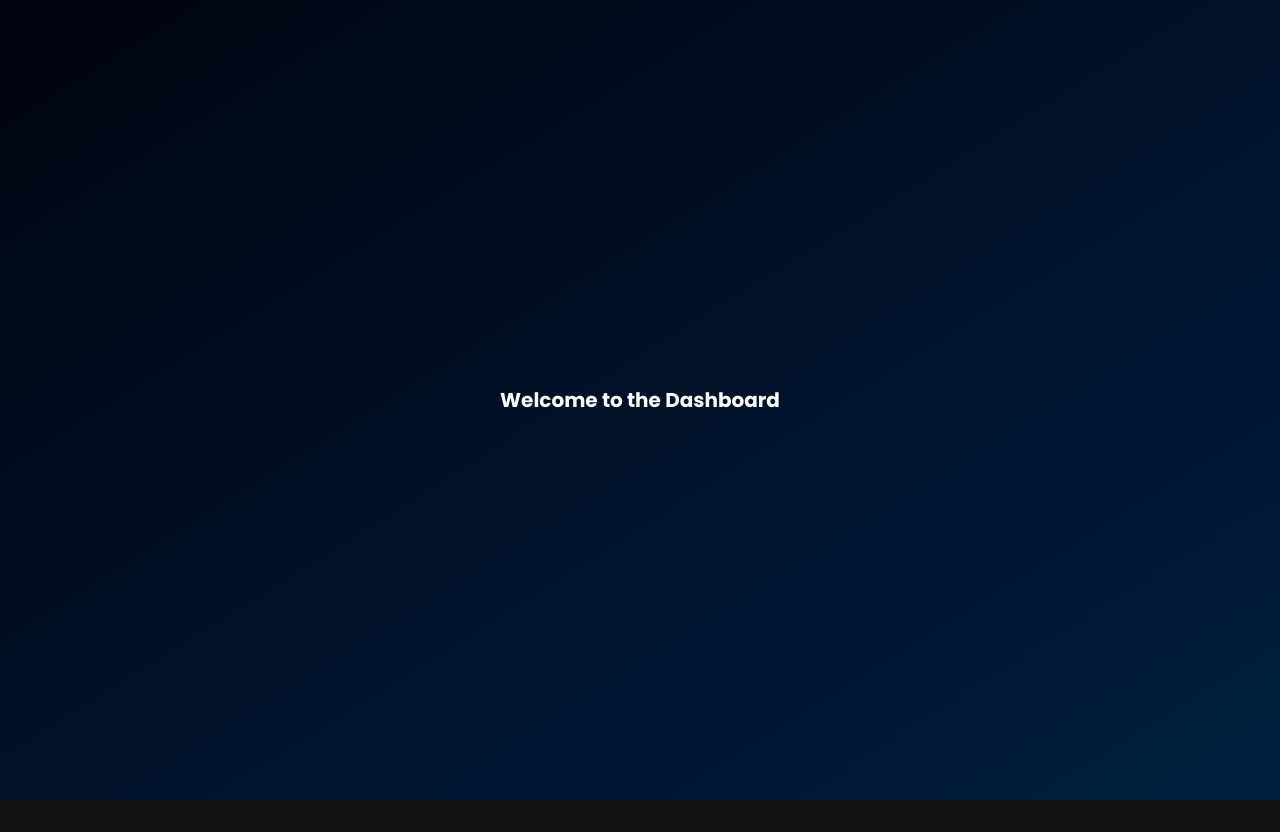
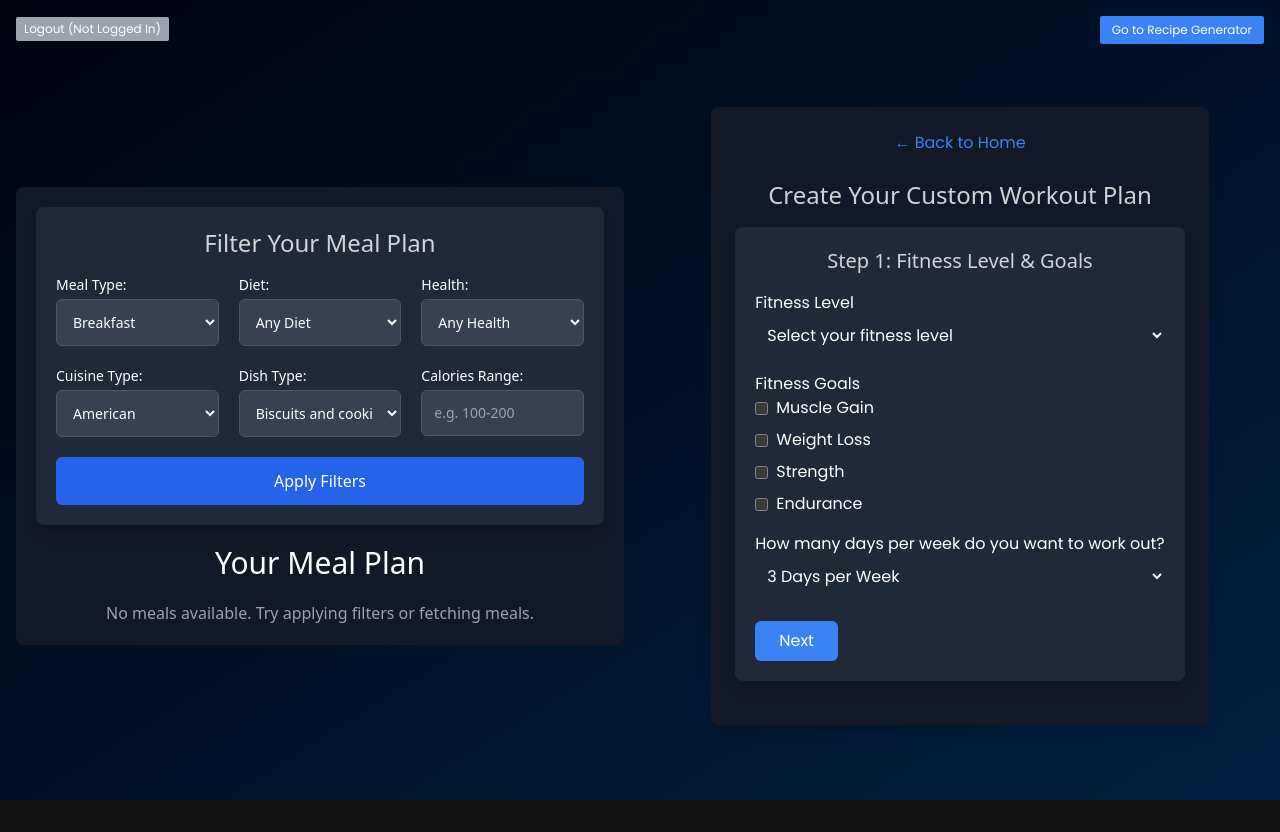
Before and after one commit to bengiloo/fitness-app, a React (Vite) app in the folder client/: page /dashboard in a window 1280 px wide. Before the commit the page ends 800 px from the top, so only its background shows below. Built offline with nearby package versions, Linux system fonts and the light colour scheme.

Commit message:
dashboard component added

```diff
--- a/client/src/Dashboard.jsx
+++ b/client/src/Dashboard.jsx
@@ -1,12 +1,66 @@
 import React from 'react';
-import axios from "axios";
+import { Link, useNavigate } from 'react-router-dom'; // Import Link and useNavigate for routing
+import MealPlanUI from './MealPlanUI';
+import GetStartedForm from './GetStartedForm';
 
 const Dashboard = () => {
+  const navigate = useNavigate();
+
+  // Check if user is logged in
+  const userEmail = localStorage.getItem('userEmail');
+  console.log('User email from localStorage:', userEmail); // Debug log
+
+  // Logout handler
+  const handleLogout = () => {
+    // Clear the user data from localStorage
+    localStorage.removeItem('userEmail');
+    // Redirect to login page
+    navigate('/login');
+  };
+
   return (
-    <div className="flex items-center justify-center h-screen">
-      <div className="w-72 h-72 flex flex-col items-center justify-center text-xl font-bold">
-        <p>Welcome to the Dashboard</p>
+    <div className="flex h-screen flex-col">
+      {/* Content above the button - Split into Left and Right */}
+      <div className="flex-1 flex">
+        {/* Left Half - MealPlanUI */}
+        <div className="flex-1 flex flex-col items-center justify-center p-4">
+          <MealPlanUI />
+        </div>
+        {/* Right Half - GetStartedForm */}
+        <div className="flex-1 flex flex-col items-center justify-center p-4">
+          <GetStartedForm />
+        </div>
       </div>
+
+      {/* Recipe Generator Button at Top Right (Even Smaller) */}
+      <div className="absolute top-4 right-4">
+        <Link to="/recipe-generator">
+          <button className="px-3 py-1.5 bg-blue-500 text-white text-xs rounded-sm shadow-sm hover:bg-blue-700 transition-all duration-300">
+            Go to Recipe Generator
+          </button>
+        </Link>
+      </div>
+
+      {/* Small Logout Button at Top Left (Even Smaller) */}
+      {userEmail ? (
+        <div className="absolute top-4 left-4">
+          <button
+            onClick={handleLogout}
+            className="px-2 py-1 bg-red-500 text-white text-xs rounded-sm hover:bg-red-700 transition-all duration-300"
+          >
+            Logout
+          </button>
+        </div>
+      ) : (
+        <div className="absolute top-4 left-4">
+          <button
+            disabled
+            className="px-2 py-1 bg-gray-400 text-white text-xs rounded-sm cursor-not-allowed"
+          >
+            Logout (Not Logged In)
+          </button>
+        </div>
+      )}
     </div>
   );
 };
--- a/client/src/GetStartedForm.jsx
+++ b/client/src/GetStartedForm.jsx
@@ -199,19 +199,19 @@ const GetStartedForm = () => {
   };
 
   return (
-    <div className="min-h-screen flex items-center justify-center bg-gray-900 text-white">
-      <div className="w-full max-w-lg p-6 bg-black rounded-lg shadow-lg">
+    <div className="min-h-screen flex items-center justify-center text-white">
+    <div className="w-full max-w-lg p-6 bg-gray-900 rounded-lg shadow-lg overflow-y-auto max-h-screen">
         <div className="text-center mb-6">
           <Link to="/" className="text-blue-500 hover:underline">
             &larr; Back to Home
           </Link>
         </div>
 
-        <h2 className="text-2xl font-bold mb-4">Create Your Custom Workout Plan</h2>
+        <h2 className="text-2xl font-sans mb-4 text-center text-white/80">Create Your Custom Workout Plan</h2>
         <form onSubmit={handleSubmit} className="space-y-6">
           {step === 1 && (
-            <div>
-              <h3 className="text-xl font-semibold mb-4">Step 1: Fitness Level & Goals</h3>
+            <div className="p-5 bg-gray-800 rounded-lg shadow-lg mb-5">
+              <h3 className="text-xl font-sans mb-4 text-center text-white/80">Step 1: Fitness Level & Goals</h3>
 
               {/* Fitness Level */}
               <div className="mb-4">
@@ -233,43 +233,47 @@ const GetStartedForm = () => {
 <div className="mb-4">
   <label className="block">Fitness Goals</label>
   <div className="space-y-2">
-                  <label>
+    <label className="flex items-center text-white">
       <input
         type="checkbox"
         name="fitnessGoals"
         value="muscleGain"
         checked={formData.fitnessGoals.includes('muscleGain')}
         onChange={handleChange}
+        className="mr-2"
       />
       Muscle Gain
     </label>
-                  <label>
+    <label className="flex items-center text-white">
       <input
         type="checkbox"
         name="fitnessGoals"
         value="weightLoss"
         checked={formData.fitnessGoals.includes('weightLoss')}
         onChange={handleChange}
+        className="mr-2"
       />
       Weight Loss
     </label>
-                  <label>
+    <label className="flex items-center text-white">
       <input
         type="checkbox"
         name="fitnessGoals"
         value="strength"
         checked={formData.fitnessGoals.includes('strength')}
         onChange={handleChange}
+        className="mr-2"
       />
       Strength
     </label>
-                  <label>
+    <label className="flex items-center text-white">
       <input
         type="checkbox"
         name="fitnessGoals"
         value="endurance"
         checked={formData.fitnessGoals.includes('endurance')}
         onChange={handleChange}
+        className="mr-2"
       />
       Endurance
     </label>
@@ -309,7 +313,7 @@ const GetStartedForm = () => {
 
           {step === 2 && (
             <div>
-              <h3 className="text-xl font-semibold mb-4">Step 2: Select Your Equipment</h3>
+              <h3 className="text-xl font-sans mb-4">Step 2: Select Your Equipment</h3>
 
               {/* Equipment */}
               <div className="mb-4">
@@ -352,11 +356,11 @@ const GetStartedForm = () => {
           <div className="mt-8 space-y-6">
             {workoutPlan.map((workout, index) => (
               <div key={index}>
-                <h3 className="text-2xl font-semibold mb-4">{workout.workout_type}</h3>
+                <h3 className="text-2xl font-sans mb-4">{workout.workout_type}</h3>
                 <div className="space-y-4">
                   {workout.exercises.map((exercise, i) => (
                     <div key={i} className="border-b border-gray-700 pb-4">
-                      <h4 className="text-lg font-semibold">{exercise.name}</h4>
+                      <h4 className="text-lg font-sans">{exercise.name}</h4>
                       <p>{exercise.sets} sets of {exercise.reps} reps</p>
 
                       <button
```
Lines whose indentation alone changed are shown as unchanged.
